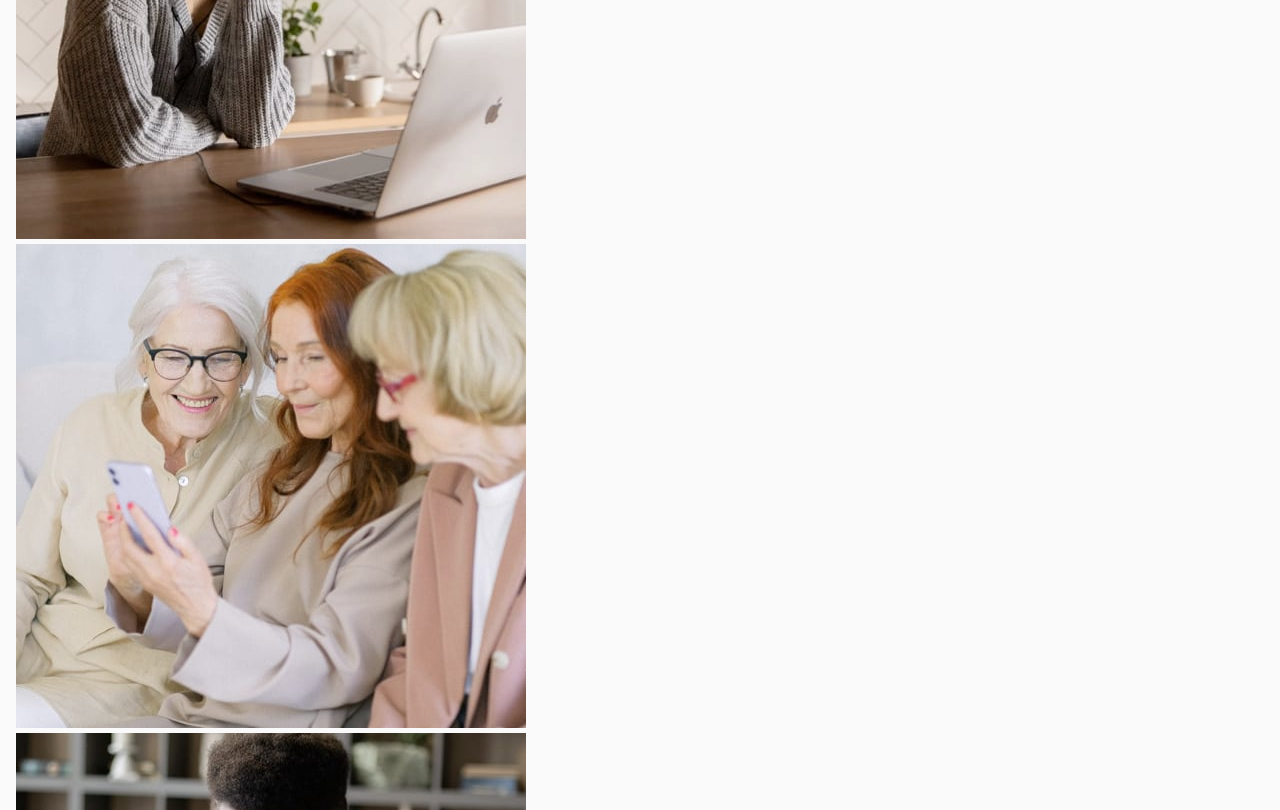
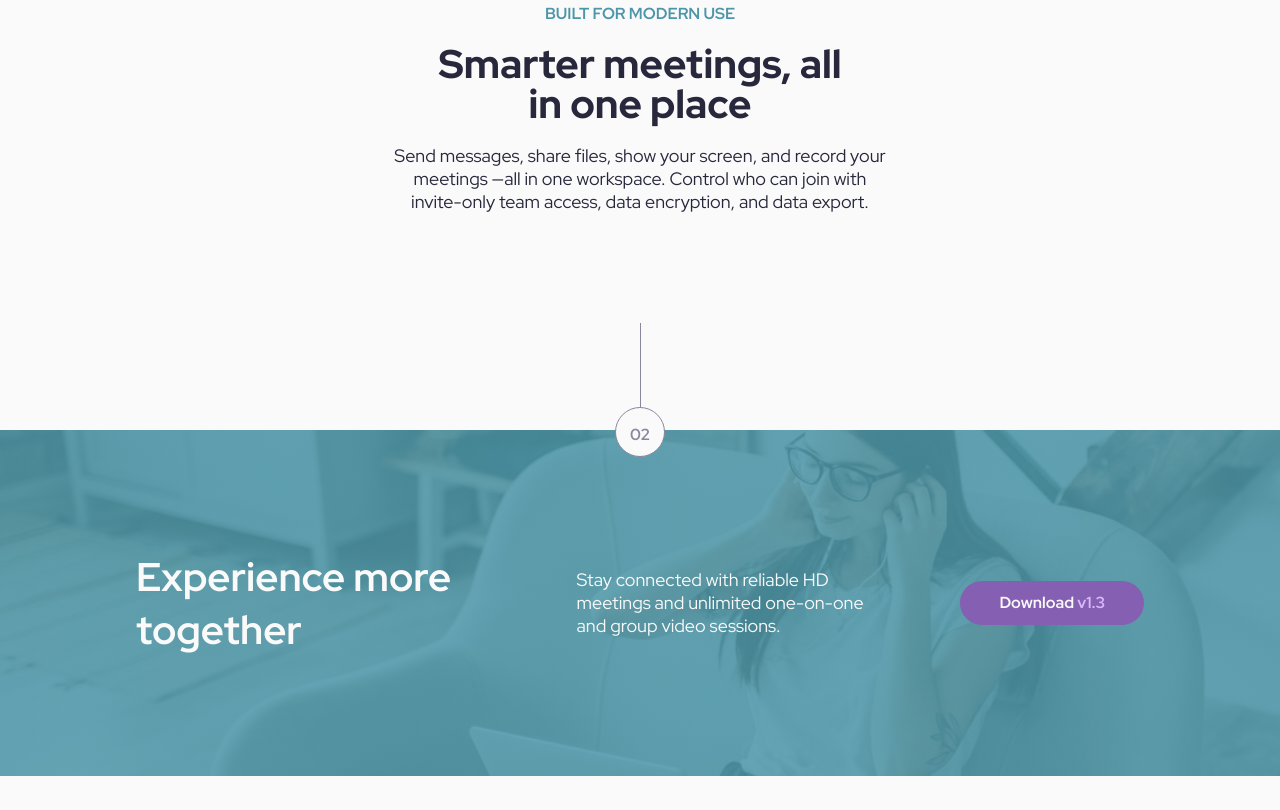
Before and after one commit to syntaCorp/meetlandingpage, a plain HTML site: page index.html in a window 1280 px wide. Shown: the part 990-1800 px from the top of the page. After the commit the page ends 1766 px from the top, so only its background shows below. Drawn offline with Linux system fonts and the light colour scheme.

Commit message:
mobile-tablet-desktop-fix

```diff
--- a/index.html
+++ b/index.html
@@ -62,7 +62,7 @@
 
   <!-- *********** main content ***********-->
   <main>
-    <div class="middle-photos">
+    <!-- <div class="middle-photos"></div> -->
     <div class="mid-cont">
       <div>
         <img class="mid-image" src="./assets/desktop/image-woman-in-videocall.jpg" alt="woman in video call" />
@@ -77,7 +77,7 @@
         <img class="mid-image" src="./assets/desktop/image-men-in-meeting.jpg" alt="men in meeting" />
       </div>
     </div>
-    </div>
+
 
     <!-- middle article -->
     <article class="midarticle-wrapper">
@@ -94,7 +94,7 @@
   </main>
   <!-- *********** end main content ********** -->
 
-  <!-- $$$$$$$ footer $$$$$$$$$$-->
+  <!-- =============  footer ====================== -->
   <div class="dropping-number bottom">
     <div class="vert-line">
     </div>
@@ -103,26 +103,25 @@
     </div>
   </div>
   <footer>
-    <h3 class="footer-txt-head footer-txt">Experience more together</h3>
+    <div class="foot-content">
+      <div class="foot-itms">
+        <h3 class="footer-txt-head">Experience more together</h3>
         <p class="footer-txt">
           Stay connected with reliable HD meetings and unlimited one-on-one and
           group video sessions.
         </p>
         <a href="#" class="what-is footer-dwnd">Download <span class="footer-dwnld-ver">v1.3</span></a>
-
-
-
+      </div>
+    </div>
     <!--
         <img class="hero-footer"
           src="./assets/mobile/image-footer.jpg"
           alt="Lady listening to music"
-        /> -->
-
   <div class="desk-foot">
       <img class="desktop-footer-img" src="./assets/desktop/image-footer.jpg" alt="footer image" />
-    </div>
+    </div> -->
   </footer>
-  <!-- $$$$$$$$$ end footer $$$$$$$$ -->
+  <!--  =============== End footer ====================== -->
 </body>
 
 </html>
--- a/responsive-style.css
+++ b/responsive-style.css
@@ -38,9 +38,7 @@ a {
 
 .download:hover {
     background-color: #71C0D4;
-    /* transform: scale(1.1); */
     cursor: pointer;
-    /* transition: 0.2s; */
 }
 
 .what-is {
@@ -50,13 +48,20 @@ a {
     margin: 0 auto;
     width: 8.6875em;
     font-size: 1rem;
+    text-align: center;
 }
-.footer-dwnd{
+
+.footer-dwnd {
     width: 12.0625em;
 
 }
+
 .footer-dwnld-ver {
     color: #D9B8FF;
+}
+
+.footer-txt {
+    color: #fafafa;
 }
 
 .what-is:hover {
@@ -70,6 +75,7 @@ p {
 
 .dropping-number {
     margin-top: 4em;
+    /*6.875*/
     margin-bottom: 4em;
     position: relative;
     z-index: 1;
@@ -115,7 +121,7 @@ main,
     text-align: center;
     /* width: 20em;
      */
-     width: 75%;
+    width: 75%;
     margin: 0 auto;
 }
 
@@ -159,13 +165,14 @@ END GENERAL RULES -  APPLIES ON ALL SCREEN SIZES
 
     .hero-mobile {
         max-width: 100%;
+    }
 
-    }
     .download {
         display: block;
         margin: 0 auto 1em;
         /* width: 12.06em; */
     }
+
     .download-text>h1 {
         font-size: 2.5rem;
         line-height: 1;
@@ -183,29 +190,32 @@ END GENERAL RULES -  APPLIES ON ALL SCREEN SIZES
     .mid-image {
         border-radius: .7em;
     }
-    .midarticle{
+
+    .midarticle {
         font-size: 2rem;
     }
-    .midarticle-more{
+
+    .midarticle-more {
         font-size: 1rem;
     }
+
     /* ####### END MIDDLE PHOTOS ########## */
 
-    footer {
+    .foot-content {
         display: flex;
         flex-direction: column;
         align-items: center;
         justify-content: center;
         text-align: center;
         background: linear-gradient(rgba(77, 151, 169, 0.9), rgba(77, 151, 169, 0.9)),
-        url(./assets/mobile/image-footer.jpg);
+            url(./assets/mobile/image-footer.jpg);
         background-size: cover;
         /* height: 27em; */
         padding: 5em;
         width: auto;
     }
 
-    footer>h3 {
+    .foot-itms>h3 {
         font-size: 2em;
         color: #fafafa;
         width: 10em;
@@ -214,7 +224,7 @@ END GENERAL RULES -  APPLIES ON ALL SCREEN SIZES
         /* flex-shrink: -0.5; */
     }
 
-    footer>p {
+    .foot-itms>p {
         margin-top: 1em;
         font-size: 1.125em;
         color: #fafafa;
@@ -267,63 +277,62 @@ END GENERAL RULES -  APPLIES ON ALL SCREEN SIZES
         font-size: 1rem;
     }
 
-    /* .btns{
-        display: flex;
-        align-items: flex-start;
-        gap: 1em;
-    } */
+    .dropping-number {
+        margin-top: 5em;
+        /* margin-bottom: 4em; */
+    }
 
     /* ########### MIDDLE PHOTOS ############### */
 
     .mid-cont {
         display: grid;
-        grid-template-columns: 24% 24% 24% 24%;
+        grid-template-columns: repeat(4, 24%);
         gap: 0.5em;
         /* margin: 0 auto; */
     }
 
     .mid-image {
         border-radius: .7em;
+        display: flex;
+        align-items: center;
+        justify-content: center;
     }
 
     /* END MIDDLE PHOTOS */
 
     .midarticle {
-        width: 80%;/*  width: 26.813rem;*/
+        width: 80%;
+        /*  width: 26.813rem;*/
         margin: 0.5em auto auto auto;
         font-size: 2.5rem;
         font-weight: 900;
         line-height: 1;
     }
 
-
-    footer {
+    .foot-content {
         display: flex;
         flex-direction: column;
         align-items: center;
         justify-content: center;
         text-align: center;
         background: linear-gradient(rgba(77, 151, 169, 0.9), rgba(77, 151, 169, 0.9)),
-        url(./assets/mobile/image-footer.jpg);
+            url(./assets/tablet/image-footer.jpg);
         background-size: cover;
         /* height: 27em; */
         padding: 5em;
     }
 
-    footer>h3 {
+    .foot-itms > h3 {
         font-size: 2.5rem;
         color: #fafafa;
         width: 10em;
         line-height: 1;
-        margin-bottom: .4em;
+        margin: 0 auto .4em;
         /* flex-shrink: -0.5; */
     }
 
-    footer>p {
-        margin-top: 1em;
-        font-size: 1rem;
-        color: #fafafa;
-        width: 31.8rem;/* width:35.8em; */
+    .footer-txt {
+        padding: 1em 3em;
     }
 }
 
@@ -370,7 +379,7 @@ END GENERAL RULES -  APPLIES ON ALL SCREEN SIZES
     }
 
     .what-is {
-        margin-left: 0.5rem;
+        margin: 0;
         font-size: 1rem;
     }
 
@@ -379,7 +388,85 @@ END GENERAL RULES -  APPLIES ON ALL SCREEN SIZES
         margin: 2em auto;
         font-size: 1.125rem;
     }
-/* CONTINUE HERE */
+
+    .dropping-number {
+        margin-top: 6.875em;
+        margin-bottom: 4em;
+    }
+
+    /* ##### MIDDLE PHOTOS ######### */
+
+    .mid-cont {
+        /* display: grid;
+        grid-template-columns: repeat(4,24%);
+        gap: 1em; */
+        display: flex;
+        gap: 1em;
+        width: 65%;
+        max-width: 1110px;
+        /*at large screens don't exceed this width*/
+        margin: 0 auto;
+    }
+
+    .mid-image {
+        border-radius: .7em;
+    }
+
+    .midarticle {
+        font-size: 2.5rem;
+        width: 11em;
+        margin: 0.5em auto;
+    }
+
+    .midarticle-more {
+        font-size: 1.125rem;
+        width: 31.25rem;
+        margin: inherit;
+    }
+
+    /* ####### END MIDDLE PHOTOS ########## */
+
+
+    .foot-content {
+        /* display: flex;
+    align-items: center;  */
+        background: linear-gradient(rgba(77, 151, 169, 0.86),
+                rgba(77, 151, 169, 0.86)),
+            url(./assets/desktop/image-footer.jpg);
+        background-size: cover;
+        padding: 5em;
+    }
+
+    .foot-itms {
+	width: 90%;
+	display: flex;
+	align-items: center;
+	justify-content: space-evenly;
+	margin: 0 auto;
+	gap: 4em;
+}
+
+    .footer-txt-head {
+        color: #fafafa;
+        font-size: 2.5rem;
+        flex-basis: 10em;
+    }
+
+    .footer-txt {
+        font-size: 1.125rem;
+        flex-basis: 18.875em;
+    }
+
+    footer>p {
+        width: 300px;
+        flex-basis: 19em;
+    }
+
+    footer>a {
+        flex-basis: 6rem;
+        text-align: center;
+    }
+
 }
 
 /* END LAPTOP/DESKTOP DESIGN */
```
Lines whose indentation alone changed are shown as unchanged.
